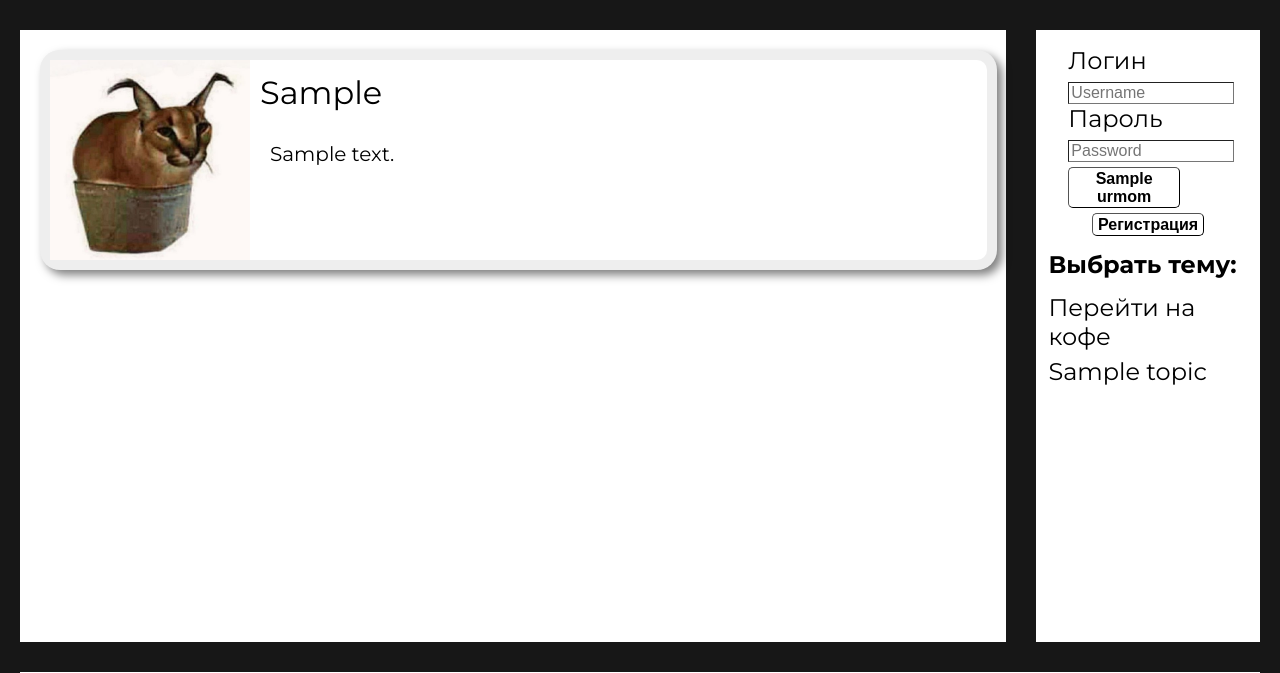
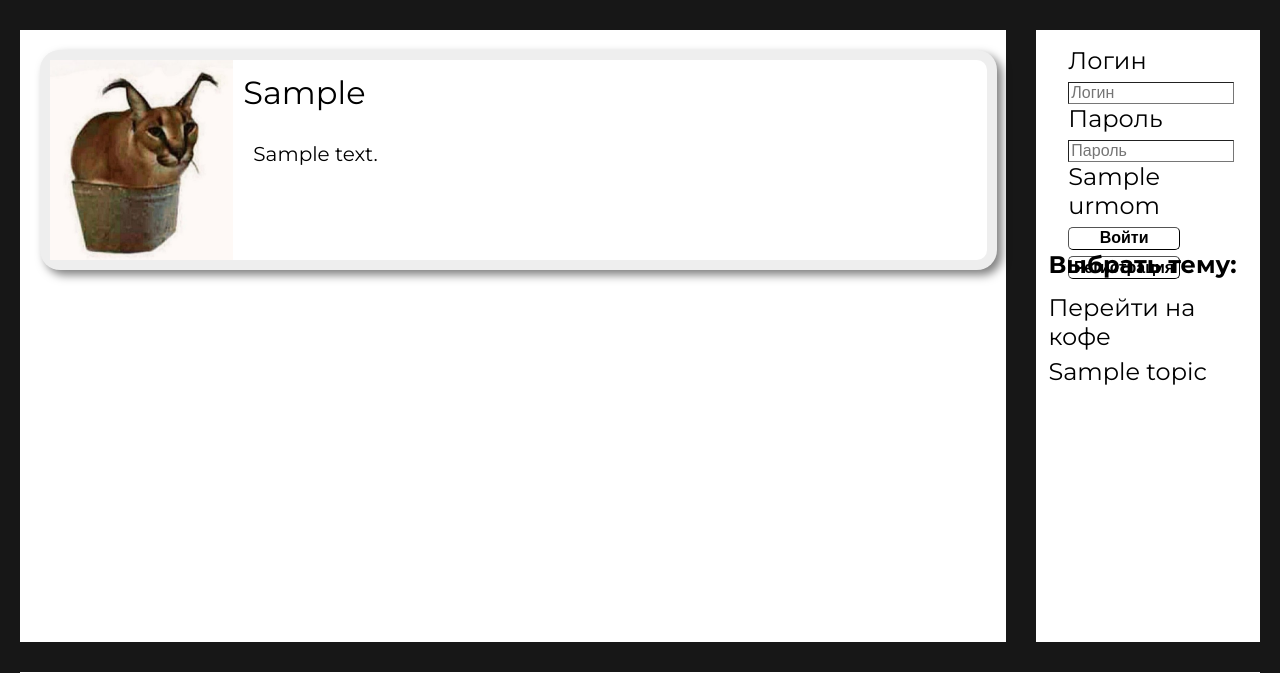
Before and after one commit to DanVoron/pythonProject, a Django app: template mydjangoproject/templates/index.html in a window 1280 px wide. Shown: the part 240-913 px from the top of the page. Run offline with Django 5.2, Linux system fonts and the light colour scheme; tables that the repository leaves empty hold one stand-in row (values such as "Sample post"); the template is opened without the code that fills it: values that come from a table or form of the project are taken from there, most other values are stand-ins (such as "Sample title", 1, 10 or a date in 2020); some web fonts are replaced.

Commit message:
ИГОРЬ ДЕЛАЙ АДМИНКУ

```diff
--- a/mydjangoproject/myapp1/views.py
+++ b/mydjangoproject/myapp1/views.py
@@ -27,6 +27,8 @@ def index_page(request):
 
 def role(request):
     role_id = request.session.get('role_id', None)
+    if role_id is not None:
+        role_id = int(role_id)
     return {'role_id': role_id}
 
 
@@ -38,9 +40,11 @@ def coffe_page(request):
 
 
 def post_list(request, pk):
+    urmom = role(request)
+
     post = get_object_or_404(Post, pk=pk)
     all_themes = Topic.objects.all()
-    return render(request, 'blog/post_list.html', {'post': post, 'topics': all_themes})
+    return render(request, 'blog/post_list.html', {'post': post, 'topics': all_themes, 'urmom':urmom})
 
 
 def index_page_themed(request, pk):
--- a/mydjangoproject/mydjangoproject/settings.py
+++ b/mydjangoproject/mydjangoproject/settings.py
@@ -62,7 +62,8 @@ TEMPLATES = [
                 'django.template.context_processors.debug',
                 'django.template.context_processors.request',
                 'django.contrib.auth.context_processors.auth',
-                'django.contrib.messages.context_processors.messages',
+                'django.contrib.mess'
+                'ages.context_processors.messages',
                 'myapp1.views.role',
             ],
         },
--- a/mydjangoproject/static/css/index.css
+++ b/mydjangoproject/static/css/index.css
@@ -108,7 +108,7 @@ footer{
 }
 .AuthButt{
     width: 70%;
-
+    align-self:center;
     padding: 1%;
     border-width: 1px;
     border-radius: 5px;
@@ -178,7 +178,17 @@ main{
     width: 99.5%;
     height: 205px;
 }
+#News{
 
+    width:100%;
+    height: 100%;
+}
+.AMOGUS{
+    max-width: 200px;
+    max-height: 230px;
+    width: 25%;
+    height: 100%;
+}
 .NewsContainer{
     background-color: #ffffff;
     width: 95%;
--- a/mydjangoproject/templates/index.html
+++ b/mydjangoproject/templates/index.html
@@ -43,7 +43,7 @@
             </div>
             {%for i in data%}
             <div class="Posts">
-                <img id="News" src="{% static 'img\BUCKET.jpg' %}" alt="NewsPhoto">
+                <a class="AMOGUS" href="{% url 'post_list' i.pk  %}"><img id="News" src="{% static 'img\BUCKET.jpg' %}" alt="NewsPhoto"></a>
                 <div class="NewsTextContaienr">
                     <div class="WhiteCubeGlav">
                         <a href="{% url 'post_list' i.pk %}">{{i.head}}</a>
@@ -64,12 +64,12 @@
             <div class="RegLogContaienr">
                 <form  method="post" action="">
                     {% csrf_token %}
-                    <label>Логин <br> <input type="text" name="username" placeholder="Username" ></label>
-                    <label>Пароль <br><input type="password" name="password" placeholder="Password" ></label>
-                    <button class="AuthButt"> {{ urmom }} </button>
+                    <label>Логин <br> <input type="text" name="username" placeholder="Логин" ></label>
+                    <label>Пароль <br><input type="password" name="password" placeholder="Пароль" ></label>
+                    <label>{{ urmom }}</label>
+                    <button class="AuthButt"> Войти </button>
+                    <button class="AuthButt" onclick="Goida2()">Регистрация</button>
                 </form>
-
-                <button class="AuthButt" onclick="Goida2()">Регистрация</button>
 
             </div>
             {% endif %}
```
Also changed, not shown: mydjangoproject/templates/blog/post_list.html (+2 -7 lines).
